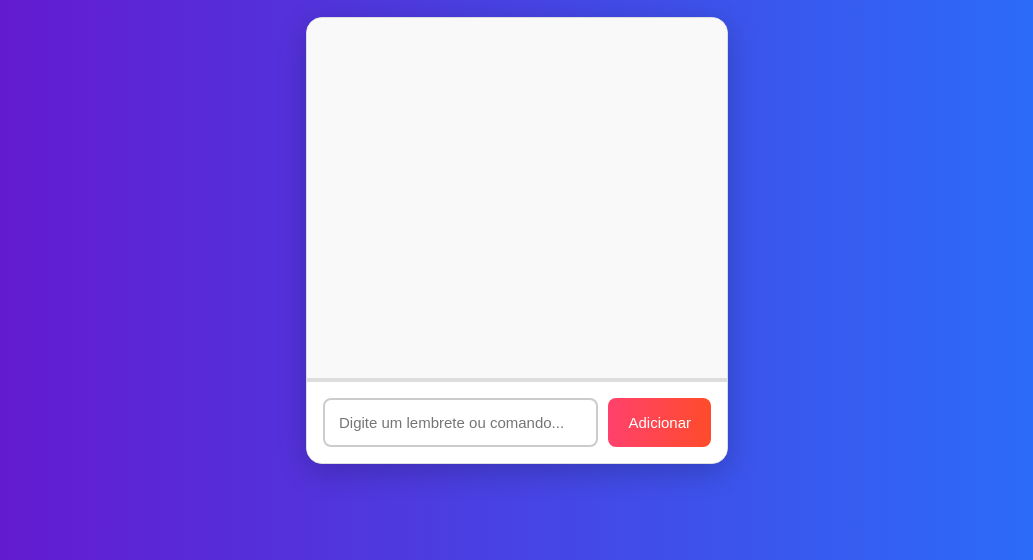
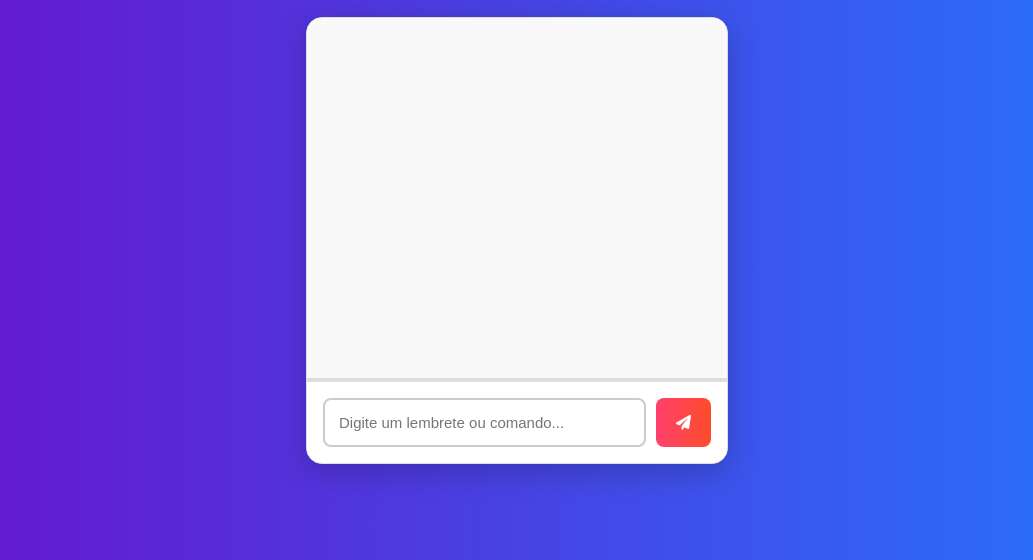
Before and after one commit to devAnnaEliza/chatbot-test, a website: page index.html in a window 1280 px wide. Shown: the part 240-800 px from the top of the page, without its empty margins (123-1156 px from the left). Drawn offline with Linux system fonts and the light colour scheme.

Commit message:
update index

```diff
--- a/index.html
+++ b/index.html
@@ -3,8 +3,11 @@
 <head>
   <meta charset="UTF-8">
   <meta name="viewport" content="width=device-width, initial-scale=1.0">
+
   <title>Agenda de Lembretes</title>
+
   <link rel="stylesheet" href="style.css">
+  <link rel="stylesheet" href="https://cdnjs.cloudflare.com/ajax/libs/font-awesome/6.0.0-beta3/css/all.min.css">
 </head>
 <body>
   <header class="chatbot-header">
@@ -17,7 +20,6 @@
       <!-- Os lembretes adicionados aparecerão aqui -->
     </section>
 
-    <!-- Caixa de entrada -->
     <section class="chatbot-input-container">
       <input
         type="text"
@@ -26,7 +28,9 @@
         placeholder="Digite um lembrete ou comando..."
         aria-label="Campo de entrada para lembrete ou comando"
       />
-      <button id="send-button" class="chatbot-send-btn" aria-label="Adicionar lembrete">Adicionar</button>
+      <button id="send-button" class="chatbot-send-btn" aria-label="Adicionar lembrete">
+        <i class="fas fa-paper-plane"></i> <!-- Ícone de envio -->
+      </button>
     </section>
   </main>
 
```
